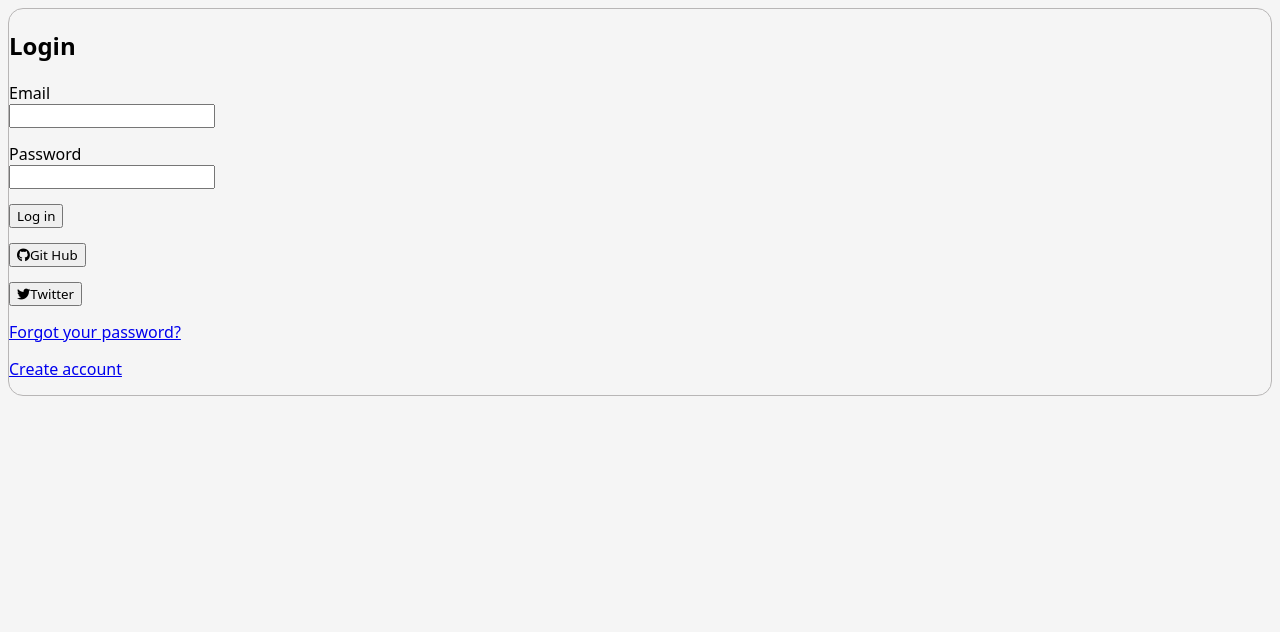
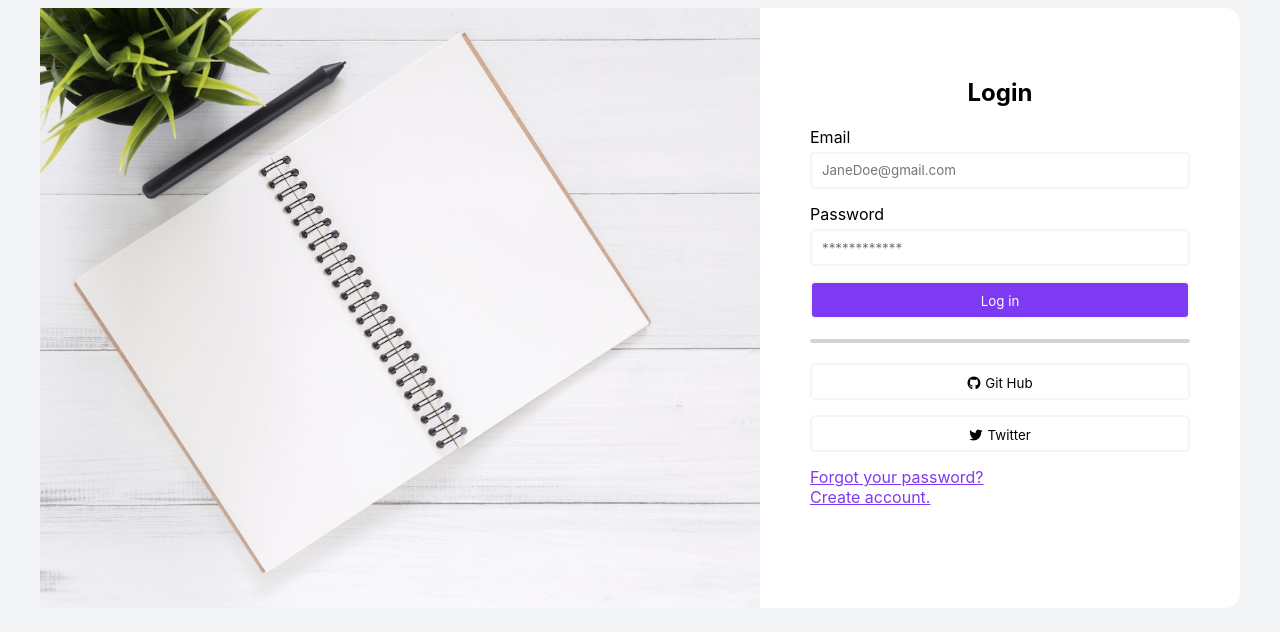
Before and after one commit to Alb3G/Ejercicios-Css3, a plain HTML site: page EJERCICIO-FINAL/Login.html in a window 1280 px wide. Drawn offline with Linux system fonts and the light colour scheme.

Commit message:
Ejercicio final login page almost done

```diff
--- a/EJERCICIO-FINAL/Login.html
+++ b/EJERCICIO-FINAL/Login.html
@@ -11,29 +11,34 @@
 <body>
     <div class="main-container radius">
         <div class="img-container"></div>
-        <div class="content-container">
+        <div class="form">
             <h2>Login</h2>
             <form action="get">
                 <!-- Email -->
-                <label for="useremail">Email</label>
-                <input type="email" id="useremail" name="useremail">
+                <div>
+                    <label for="useremail">Email</label>
+                    <input type="email" id="useremail" name="useremail" class="border" placeholder="JaneDoe@gmail.com">
+                </div>
                 <!-- Password -->
-                <label for="userpass">Password</label>
-                <input type="password" id="userpass" name="userpass">
+                <div>
+                    <label for="userpass">Password</label>
+                    <input type="password" id="userpass" name="userpass" class="border" placeholder="************">
+                </div>
                 <!-- Login Button -->
-                <input type="submit" value="Log in">
+                <input type="submit" value="Log in" id="loginbutton" class="border">
             </form>
+            <hr>
             <!-- Git Hub Button -->
-            <button>
+            <button class="border">
                 <i class="fa-brands fa-github"><span>Git Hub</span></i>
             </button>
             <!-- Twitter Button -->
-            <button>
+            <button class="border">
                 <i class="fa-brands fa-twitter"><span>Twitter</span></i>
             </button>
             <!-- Links -->
-            <a href="#">Forgot your password?</a>
-            <a href="#">Create account</a>
+            <div><a href="#">Forgot your password?</a></div>
+            <div><a href="#">Create account.</a></div>
         </div>
     </div>
 </body>
--- a/EJERCICIO-FINAL/css/login.css
+++ b/EJERCICIO-FINAL/css/login.css
@@ -1,29 +1,109 @@
 /* Estilos generales */
+:root {
+    --purple-light:#7e3af2;
+    --purple-dark: #6c2bd9;
+    --orange-light: #feecdc;
+    --orange-dark: #ff5a1f;
+    --blue-light: #e1effe;
+    --blue-dark: #3f83f8;
+    --green-light: #def7ec;
+    --green-dark: #0e9f6e;
+    --teal-light: #d5f5f6;
+    --teal-dark: #0694a2;
+    --red-light: #fde8e8;
+    --red-dark: #e02424;
+    --gray-light: #f4f5f7;
+    --gray-dark: #24262d;
+}
+
 * {
     font-family: Inter, system-ui, Helvetica, Arial;
     box-sizing: border-box;
 }
 
 body {
-    min-height: 100vh;
-    background-color: whitesmoke;
+   background-color:var(--gray-light);
 }
 
-@font-face {
-    font-family: 'Inter';
-    font-style: normal;
-    font-weight: 400;
-    font-display: swap;
-    src: url(https://fonts.gstatic.com/s/inter/v12/UcC73FwrK3iLTeHuS_fvQtMwCp50KnMa2JL7SUc.woff2) format('woff2');
-    unicode-range: U+0460-052F, U+1C80-1C88, U+20B4, U+2DE0-2DFF, U+A640-A69F, U+FE2E-FE2F;
+.border {
+    border: 2px solid var(--gray-light);
+    border-radius: 5px;
 }
 
 .radius {
-    border: 1px solid rgb(184, 182, 182);
     border-radius: 15px;
 }
 
-.content-container input, .content-container a, .content-container button {
+.img-container {
+    background-image: url(/EJERCICIO-FINAL/img/login-photo-M.jpg);
+    flex: 0 0 calc(60%);
+    background-size: cover;
+    height: 100px;
+}
+
+.main-container {
+    background-color:white;
+    margin:0 auto;
+    max-width:1200px;
+    width: 95%;
+    height: 600px;
+
+
+    /* display: flex; */
+}
+
+.form {
+    width: 40%;
+    padding: 50px;
+
+}
+
+.form button, .form input {
+    background-color: white;
     display: block;
     margin-bottom: 15px;
+    margin-top: 5px;
+    width: 100%;
+    height: 2.8em;
+    padding: 10px;
+    cursor: pointer;
 }
+
+#loginbutton {
+    background-color: var(--purple-light);
+    color: white;
+}
+
+
+a {
+    margin-bottom: 50px;
+    color: var(--purple-light);
+}
+
+.form h2 {
+    text-align: center;
+}
+
+hr {
+    margin-top: 20px;
+    margin-bottom: 20px;
+    border: 2px solid rgb(212, 212, 212);
+    border-radius: 5px;
+}
+
+span {
+    margin-left: 5px;
+}
+
+/* Media Queries */
+
+@media only screen and (min-width:768px) {
+  .main-container {
+    display: flex;
+    box-sizing: border-box;
+  }
+
+  .img-container {
+    height: auto;
+  }
+}
```
